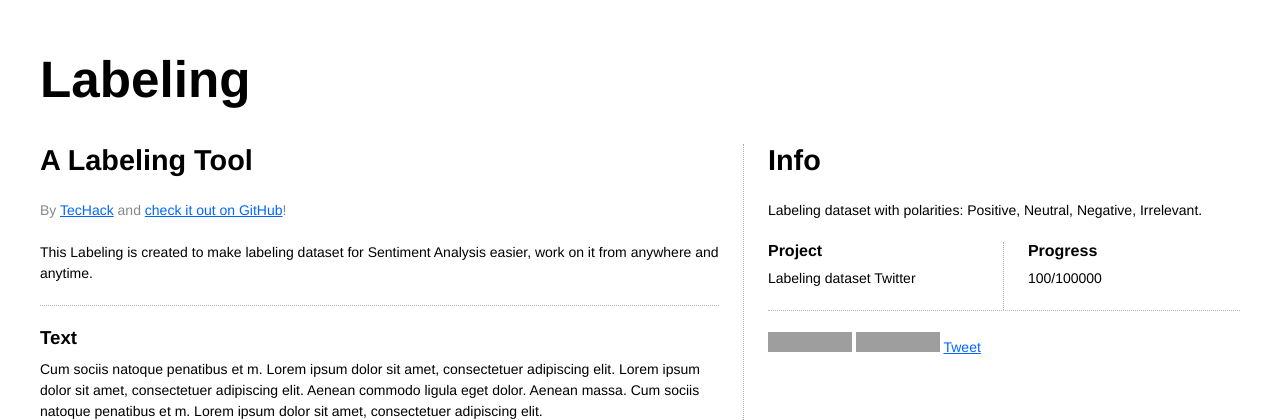
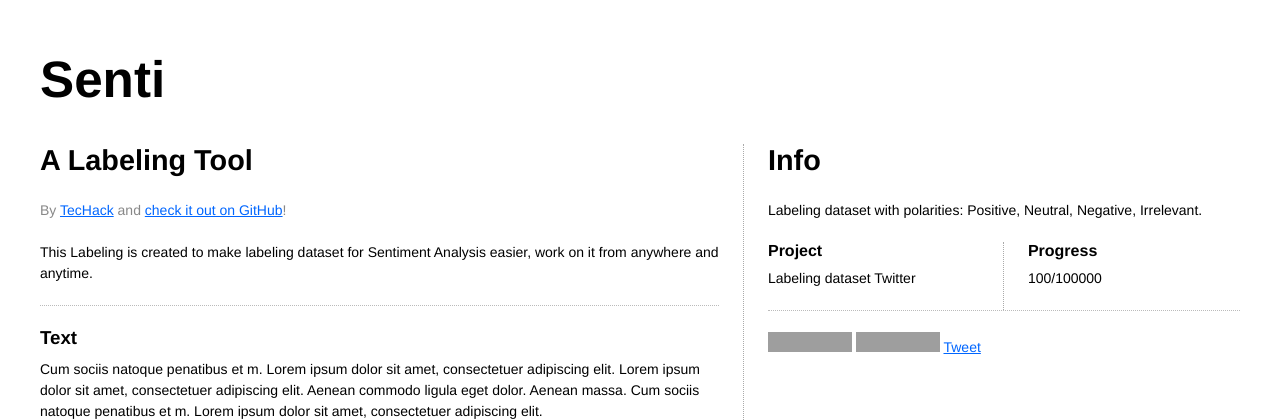
Before and after one commit to setia1011/senti, a CodeIgniter 4 app: template app/Views/welcome_message.php in a window 1280 px wide. Shown: the top 420 px of the page. Run offline with PHP 8.4 and a stand-in for CodeIgniter, Linux system fonts and the light colour scheme; the template is opened without the code that fills it, so the values that code supplies are empty; some libraries are stand-ins or nearby versions; grey boxes are pictures that could not be loaded.

Commit message:
Update site name to senti

```diff
--- a/app/Views/welcome_message.php
+++ b/app/Views/welcome_message.php
@@ -1,7 +1,7 @@
 <!doctype html>
 <html>
 <head>
-	<title>Labeling</title>
+	<title>Senti</title>
 
 	<meta charset="utf-8">
 	<meta name="viewport" content="width=device-width">
@@ -42,7 +42,7 @@
 <div class="container">
 
 	<div class="row col">
-		<h1>Labeling</h1>
+		<h1>Senti</h1>
 	</div>
 
 	<div class="row">
```
